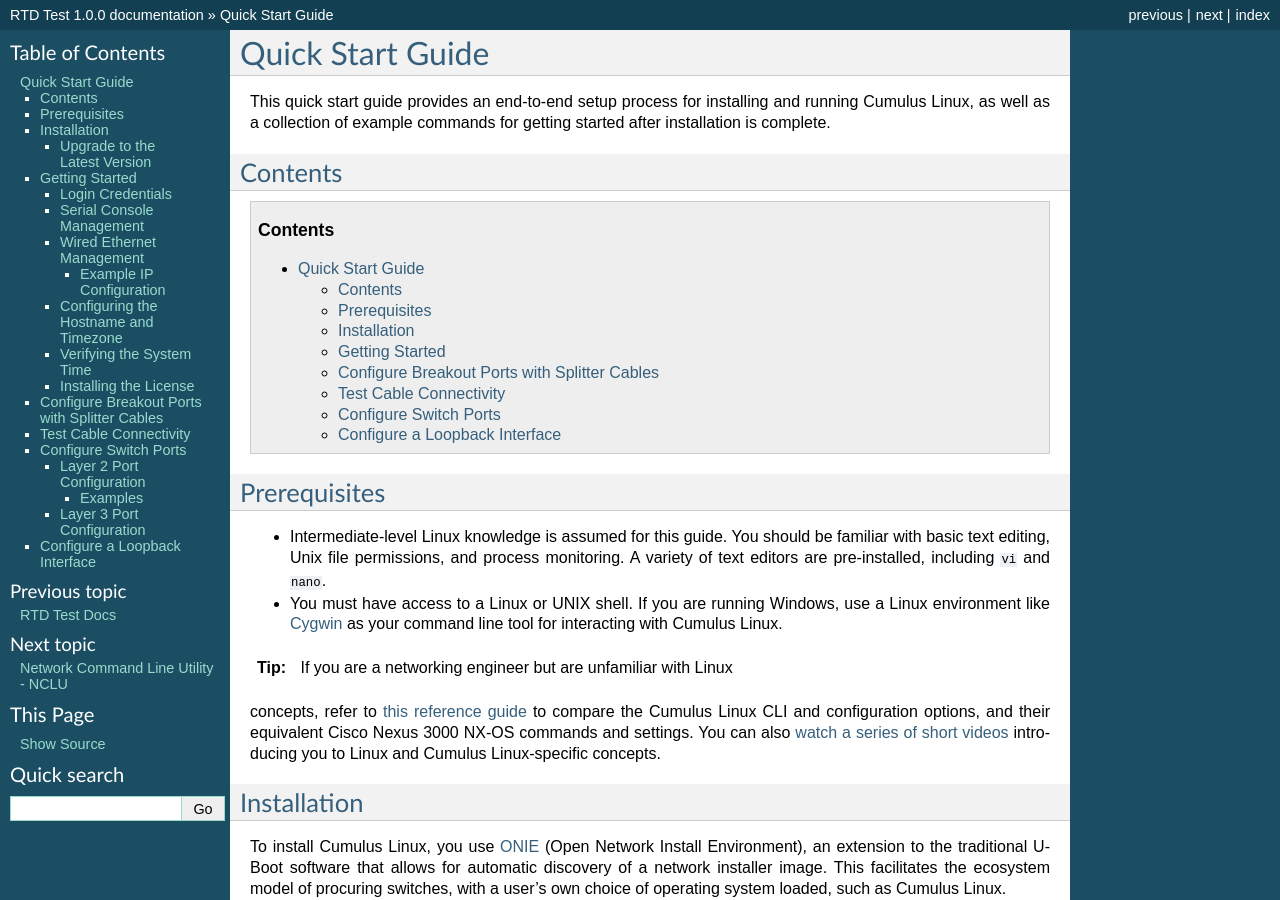
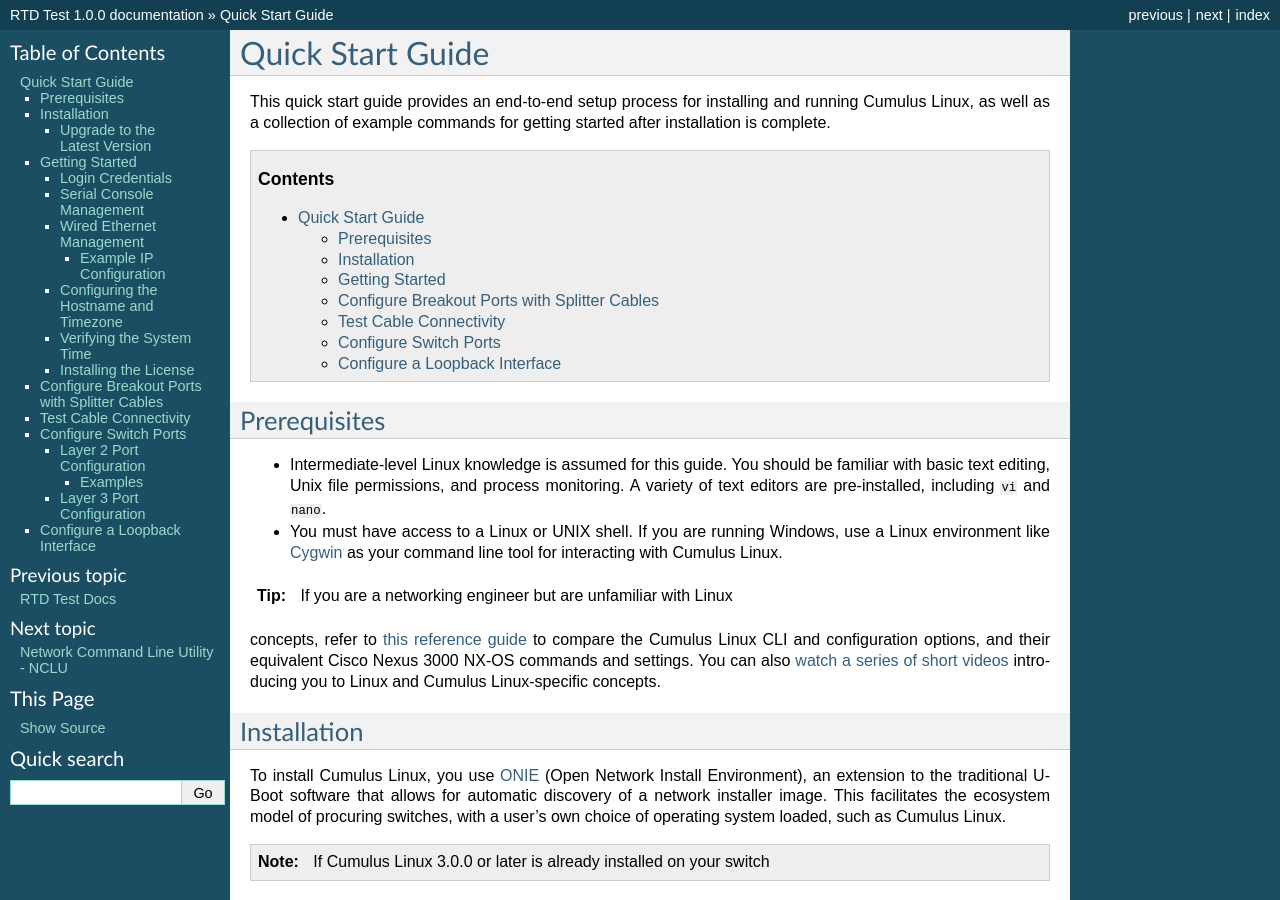
Before and after one commit to desertmonkey/RTDtestRST, a Sphinx documentation site: the page built from docs/quick-start-guide/index.rst, in a window 1280 px wide and 900 px high. Built offline with Sphinx 7.4.7, drawn with Linux system fonts in a browser that asks for light colours.

Commit message:
change TOC title

```diff
--- a/docs/quick-start-guide/index.rst
+++ b/docs/quick-start-guide/index.rst
@@ -6,10 +6,7 @@
 installing and running Cumulus Linux, as well as a collection of example
 commands for getting started after installation is complete.
 
-Contents
-========
-
-.. contents::
+.. contents:: Contents
    :depth: 2
 
 Prerequisites
```
